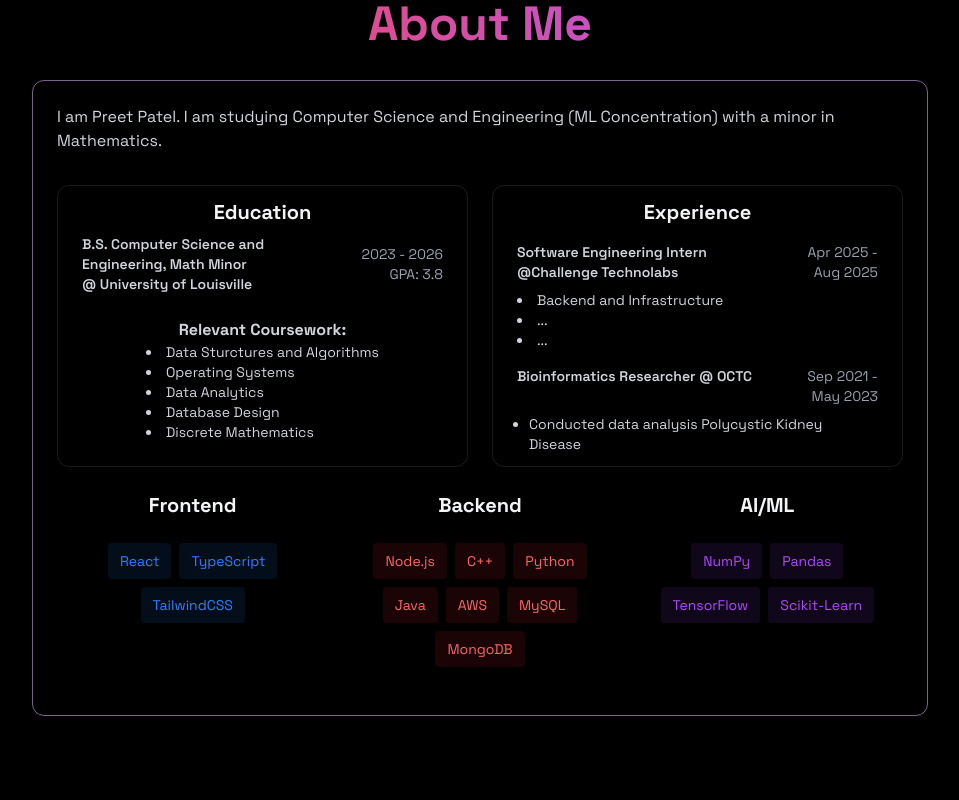
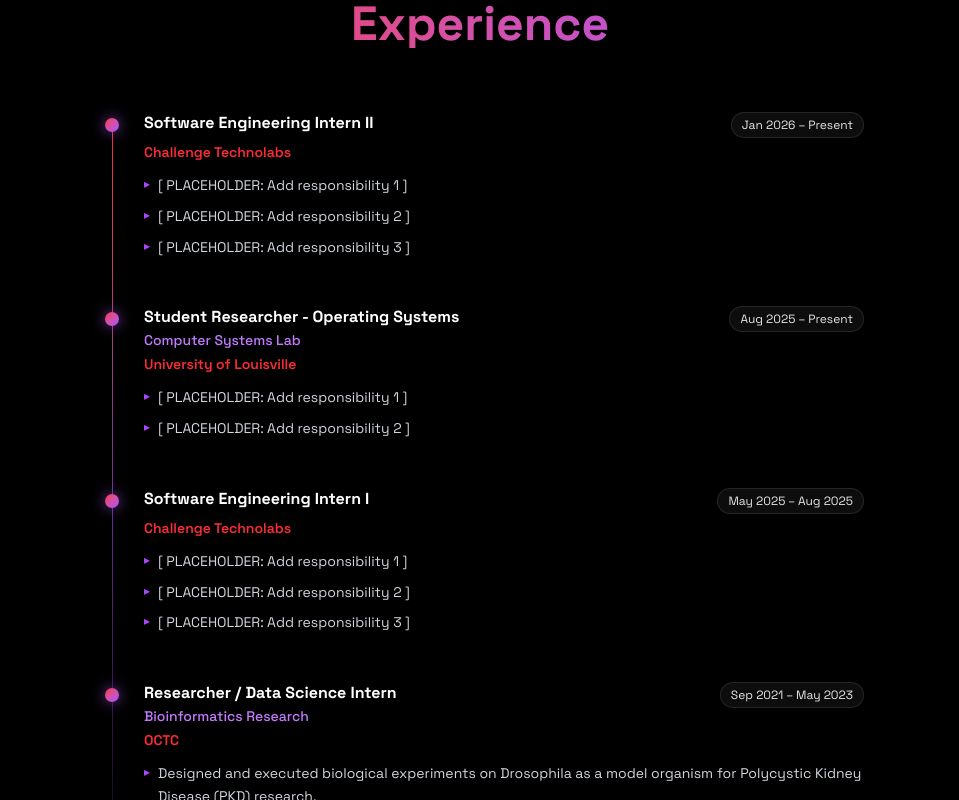
Before and after one commit to pr33tpatel/preet-dev, a React (Vite) app: page / in a window 1280 px wide. Shown: the part 880-1680 px from the top of the page, without its empty margins (160-1119 px from the left). Built offline with nearby package versions, Linux system fonts and the light colour scheme.

Commit message:
feat: started the `Experience` component - started to slowly deprecate `About` component

```diff
--- a/package.json
+++ b/package.json
@@ -28,7 +28,8 @@
     "eslint-plugin-react-refresh": "^0.4.19",
     "gh-pages": "^6.3.0",
     "globals": "^15.15.0",
-    "prettier-plugin-tailwindcss": "^0.6.11",
+    "prettier": "^3.8.1",
+    "prettier-plugin-tailwindcss": "^0.6.14",
     "vite": "^6.2.0"
   }
 }
--- a/src/App.jsx
+++ b/src/App.jsx
@@ -1,31 +1,32 @@
-import { useState } from 'react';
-import './App.css'
-import { LoadingScreen } from './components/sections/LoadingScreen'
-import "./index.css"
-import { Navbar } from './components/Navbar';
-import { MobileMenu } from './components/MobileMenu';
-import { Home } from './components/sections/Home'
-import { About } from './components/sections/About';
-import { Projects } from './components/sections/Projects';
+import { useState } from "react";
+import "./App.css";
+import { LoadingScreen } from "./components/sections/LoadingScreen";
+import "./index.css";
+import { Navbar } from "./components/Navbar";
+import { MobileMenu } from "./components/MobileMenu";
+import { Home } from "./components/sections/Home";
+import { About } from "./components/sections/About";
+import { Experience } from "./components/sections/Experience";
+import { Projects } from "./components/sections/Projects";
 function App() {
   const [isLoaded, setIsLoaded] = useState(false);
   const [menuOpen, setMenuOpen] = useState(false);
 
-
-
   return (
     <>
       {!isLoaded && <LoadingScreen onComplete={() => setIsLoaded(true)} />}{" "}
-        <div className={`min-h-screen transition-opacity duration-700 ${isLoaded ? "opacity-100" : "opacity-0"} bg-black text-gray-100`}>
-
+      <div
+        className={`min-h-screen transition-opacity duration-700 ${isLoaded ? "opacity-100" : "opacity-0"} bg-black text-gray-100`}
+      >
         <Navbar menuOpen={menuOpen} setMenuOpen={setMenuOpen} />
         <MobileMenu menuOpen={menuOpen} setMenuOpen={setMenuOpen} />
         <Home />
+        <Experience />
         <About />
         <Projects />
       </div>
     </>
-  )
+  );
 }
 
-export default App
+export default App;
--- a/src/components/Navbar.jsx
+++ b/src/components/Navbar.jsx
@@ -1,49 +1,57 @@
 import { useEffect } from "react";
 
-export const Navbar = ({menuOpen, setMenuOpen}) => {
-
+export const Navbar = ({ menuOpen, setMenuOpen }) => {
   useEffect(() => {
-        document.body.style.overflow = menuOpen ? "hidden" : ""
-    }, [menuOpen])
+    document.body.style.overflow = menuOpen ? "hidden" : "";
+  }, [menuOpen]);
   return (
-        <nav className="fixed top-0 w-full z-40 bg-[rgba(10, 10, 10, 0.8)] backdrop-blur-lg border-b border-white/10 shadow-lg">
-        <div className="max-w-5xl mx-auto px-4">
-          <div className="flex justify-between items-center h-16">
+    <nav className="bg-[rgba(10, 10, 10, 0.8)] fixed top-0 z-40 w-full border-b border-white/10 shadow-lg backdrop-blur-lg">
+      <div className="mx-auto max-w-5xl px-4">
+        <div className="flex h-16 items-center justify-between">
           <a href="#home" className="font-mono text-2xl font-bold text-white">
             {" "}
             preet<span className="text-red-500">.dev</span>{" "}
           </a>
 
-            <div className="w-7 h-5 relative cursor-pointer z-40 md:hidden"
-            onClick={() => setMenuOpen((prev) => !prev)}>
+          <div
+            className="relative z-40 h-5 w-7 cursor-pointer md:hidden"
+            onClick={() => setMenuOpen((prev) => !prev)}
+          >
             &#9776;
           </div>
 
-            <div className="hidden md:flex items-center space-x-8">
+          <div className="hidden items-center space-x-8 md:flex">
             <a
               href="#home"
-                className=" font-mono text-lg font-bold text-red-500 hover:text-white transition-colors"
+              className="font-mono text-lg font-bold text-red-500 transition-colors hover:text-white"
             >
               Home{" "}
             </a>
 
             <a
+              href="#experience"
+              className="font-mono text-lg font-bold text-red-500 transition-colors hover:text-white"
+            >
+              Experience{" "}
+            </a>
+
+            <a
               href="#about"
-                className="font-mono text-lg font-bold text-red-500 hover:text-white transition-colors"
+              className="font-mono text-lg font-bold text-red-500 transition-colors hover:text-white"
             >
               About{" "}
             </a>
 
             <a
               href="#projects"
-                className="font-mono text-lg font-bold text-red-500 hover:text-white transition-colors"
+              className="font-mono text-lg font-bold text-red-500 transition-colors hover:text-white"
             >
               Projects{" "}
             </a>
 
             <a
               href="#contact"
-                className="font-mono text-lg font-bold text-red-500 hover:text-white transition-colors"
+              className="font-mono text-lg font-bold text-red-500 transition-colors hover:text-white"
             >
               Contact{" "}
             </a>
@@ -52,4 +60,4 @@
       </div>
     </nav>
   );
-}
+};
--- /dev/null
+++ b/src/components/sections/Experience.jsx
@@ -0,0 +1,147 @@
+import { useEffect, useRef, useState } from "react";
+
+const diffCurrentExperience = false;
+const experiences = [
+  {
+    id: 0,
+    title: "Software Engineering Intern II",
+    company: "Challenge Technolabs",
+    date: "Jan 2026 – Present",
+    current: true,
+    responsibilities: [
+      "[ PLACEHOLDER: Add responsibility 1 ]",
+      "[ PLACEHOLDER: Add responsibility 2 ]",
+      "[ PLACEHOLDER: Add responsibility 3 ]",
+    ],
+  },
+  {
+    id: 1,
+    title: "Student Researcher - Operating Systems",
+    subtitle: "Computer Systems Lab",
+    company: "University of Louisville",
+    date: "Aug 2025 – Present",
+    current: true,
+    responsibilities: [
+      "[ PLACEHOLDER: Add responsibility 1 ]",
+      "[ PLACEHOLDER: Add responsibility 2 ]",
+    ],
+  },
+  {
+    id: 2,
+    title: "Software Engineering Intern I",
+    company: "Challenge Technolabs",
+    date: "May 2025 – Aug 2025",
+    current: false,
+    responsibilities: [
+      "[ PLACEHOLDER: Add responsibility 1 ]",
+      "[ PLACEHOLDER: Add responsibility 2 ]",
+      "[ PLACEHOLDER: Add responsibility 3 ]",
+    ],
+  },
+  {
+    id: 3,
+    title: "Researcher / Data Science Intern",
+    subtitle: "Bioinformatics Research",
+    company: "OCTC",
+    date: "Sep 2021 – May 2023",
+    current: false,
+    responsibilities: [
+      "Designed and executed biological experiments on Drosophila as a model organism for Polycystic Kidney Disease (PKD) research.",
+      // "Developed Python pipelines to process, clean, and analyze experimental datasets, surfacing statistically significant trends in disease phenotype expression.",
+      "Managed and maintained structured research data across multi-semester experiments, ensuring reproducibility and data integrity.",
+    ],
+  },
+];
+
+const TimelineItem = ({ exp, index }) => {
+  const ref = useRef(null);
+  const [visible, setVisible] = useState(false);
+
+  useEffect(() => {
+    const observer = new IntersectionObserver(
+      ([entry]) => {
+        if (entry.isIntersecting) {
+          setVisible(true);
+          observer.unobserve(entry.target); // persists after appearing
+        }
+      },
+      { threshold: 0.15 },
+    );
+    if (ref.current) observer.observe(ref.current);
+    return () => observer.disconnect();
+  }, []);
+
+  return (
+    <div
+      section_id="experience"
+      ref={ref}
+      className={`relative pb-12 pl-12 transition-all duration-700 ease-out ${
+        visible ? "translate-y-0 opacity-100" : "translate-y-6 opacity-0"
+      }`}
+      style={{ transitionDelay: `${index * 170}ms` }}
+    >
+      {/* Timeline dot */}
+      <div
+        className={`absolute top-1.5 left-4 h-3.5 w-3.5 -translate-x-1/2 rounded-full transition-all duration-500 ${
+          visible
+            ? "bg-gradient-to-br from-red-500 to-purple-500 shadow-[0_0_14px_rgba(168,85,247,0.7)]"
+            : "border border-gray-600 bg-gray-800"
+        }`}
+        style={{ transitionDelay: `${index * 170 + 200}ms` }}
+      />
+
+      {/* Title + date */}
+      <div className="mb-1 flex flex-col gap-1.5 sm:flex-row sm:items-start sm:justify-between">
+        <div>
+          <h3 className="text-base leading-snug font-bold text-white">{exp.title}</h3>
+          {exp.subtitle && (
+            <p className="mt-0.5 text-sm font-medium text-purple-400">{exp.subtitle}</p>
+          )}
+        </div>
+        <span
+          className={`self-start rounded-full border px-2.5 py-1 text-xs whitespace-nowrap ${
+            exp.current && diffCurrentExperience
+              ? "border-green-400/40 bg-green-400/10 text-green-300"
+              : "border-white/10 bg-white/5 text-gray-200"
+          }`}
+        >
+          {exp.date}
+        </span>
+      </div>
+
+      {/* Company */}
+      <p className="mb-3 text-sm font-semibold text-red-500">{exp.company}</p>
+
+      {/* Responsibilities */}
+      <ul className="space-y-2">
+        {exp.responsibilities.map((r, i) => (
+          <li key={i} className="flex items-start gap-2 text-sm leading-relaxed text-gray-300">
+            <span className="mt-0.5 shrink-0 text-xs text-purple-500">▸</span>
+            {r}
+          </li>
+        ))}
+      </ul>
+    </div>
+  );
+};
+
+export const Experience = () => {
+  return (
+    <section id="experience" className="px-4 py-20">
+      <div className="mx-auto max-w-3xl">
+        <h2 className="mb-16 bg-gradient-to-r from-red-500 to-purple-500 bg-clip-text text-center text-5xl font-bold text-transparent">
+          Experience
+        </h2>
+
+        <div className="relative">
+          {/* Vertical gradient line */}
+          <div className="absolute top-2 bottom-0 left-4 w-px bg-gradient-to-b from-red-500 via-purple-500/60 to-transparent" />
+
+          {experiences.map((exp, index) => (
+            <TimelineItem key={exp.id} exp={exp} index={index} />
+          ))}
+        </div>
+      </div>
+    </section>
+  );
+};
--- a/src/components/sections/Home.jsx
+++ b/src/components/sections/Home.jsx
@@ -1,17 +1,13 @@
 export const Home = () => {
-  return   (
-    <section
-      id="home"
-      className="min-h-screen flex items-center justify-center relative px-6"
-    >
-      <div className="w-full max-w-5xl z-10">
-        <div className="flex flex-col items-center ">
-          <p className="font-mono text-base md:text-3xl text-gray-400 mb-4 tracking-tight">
+  return (
+    <section id="home" className="relative flex min-h-screen items-center justify-center px-6">
+      <div className="z-10 w-full max-w-5xl">
+        <div className="flex flex-col items-center">
+          <p className="mb-4 font-mono text-base tracking-tight text-gray-400 md:text-3xl">
             $ whoami
           </p>
 
-
-          <h1 className="text-4xl font-mono sm:text-5xl md:text-7xl lg:text-5xl font-bold bg-gradient-to-r from-blue-500 to-purple-600 bg-clip-text text-transparent leading-none tracking-tight">
+          <h1 className="bg-gradient-to-r from-blue-500 to-purple-600 bg-clip-text font-mono text-4xl leading-none font-bold tracking-tight text-transparent sm:text-5xl md:text-7xl lg:text-5xl">
             preet
           </h1>
 
@@ -20,17 +16,17 @@
            insert text here
           </p>
           */}
-          <div className="flex flex-wrap gap-4 mt-10">
+          <div className="mt-10 flex flex-wrap gap-4">
             <a
               href="#projects"
-              className="bg-blue-700 text-white py-3 px-6 rounded-md font-medium transition-all duration-300 hover:-translate-y-1 hover:bg-blue-600 hover:shadow-[0_0_40px_rgba(59,130,246,0.35)]"
+              className="rounded-md bg-blue-700 px-6 py-3 font-medium text-white transition-all duration-300 hover:-translate-y-1 hover:bg-blue-600 hover:shadow-[0_0_40px_rgba(59,130,246,0.35)]"
             >
               View Projects
             </a>
 
             <a
               href="#about"
-              className="border border-purple-400/40 text-purple-400 py-3 px-6 rounded-md font-medium transition-all duration-300 hover:-translate-y-1 hover:bg-purple-500/10 hover:border-purple-300/60"
+              className="rounded-md border border-purple-400/40 px-6 py-3 font-medium text-purple-400 transition-all duration-300 hover:-translate-y-1 hover:border-purple-300/60 hover:bg-purple-500/10"
             >
               About Me
             </a>
```
Also changed, not shown: 1 other file (tests, documents, lock files or other folders). Lines whose indentation alone changed are shown as unchanged.
